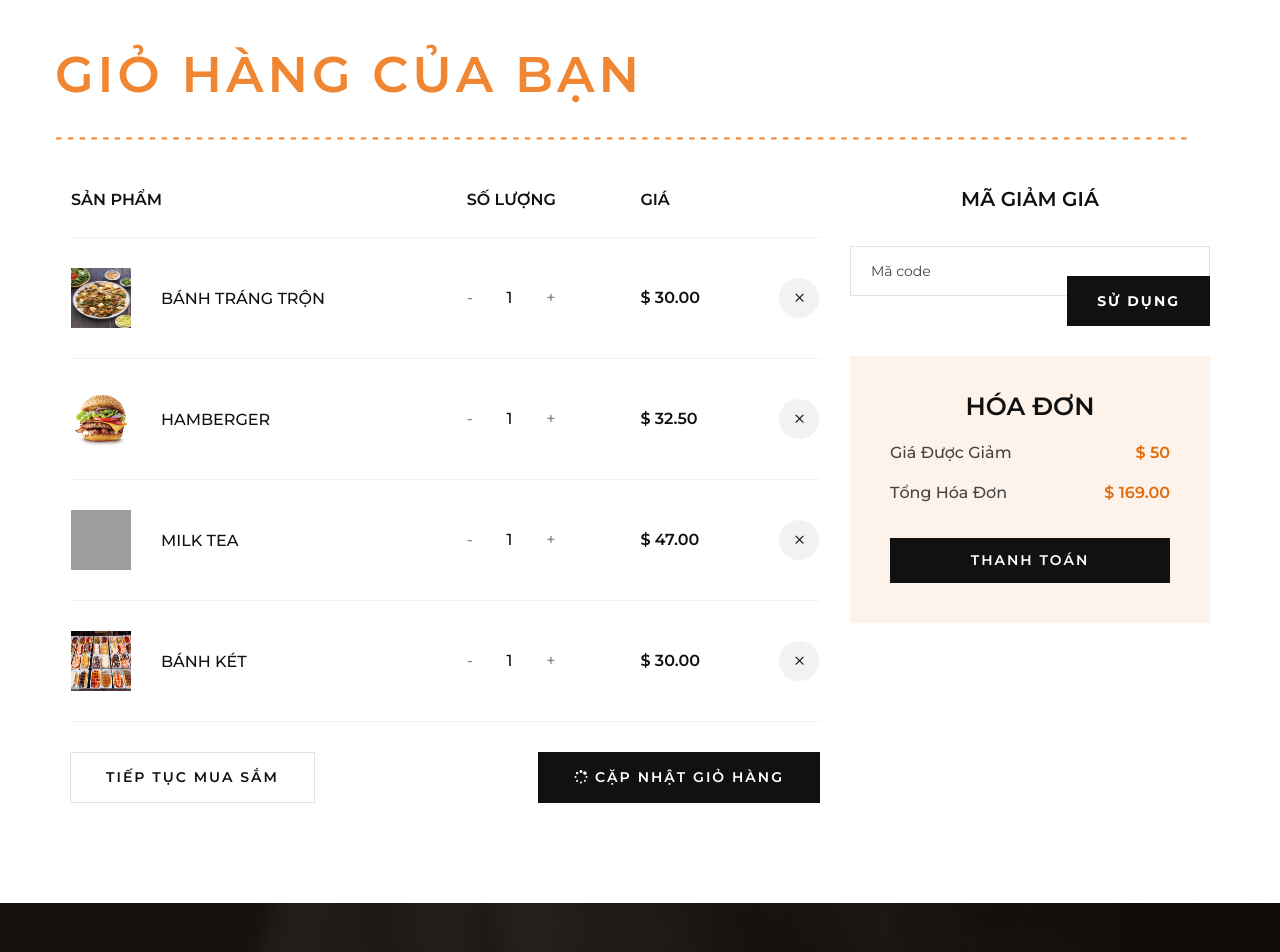
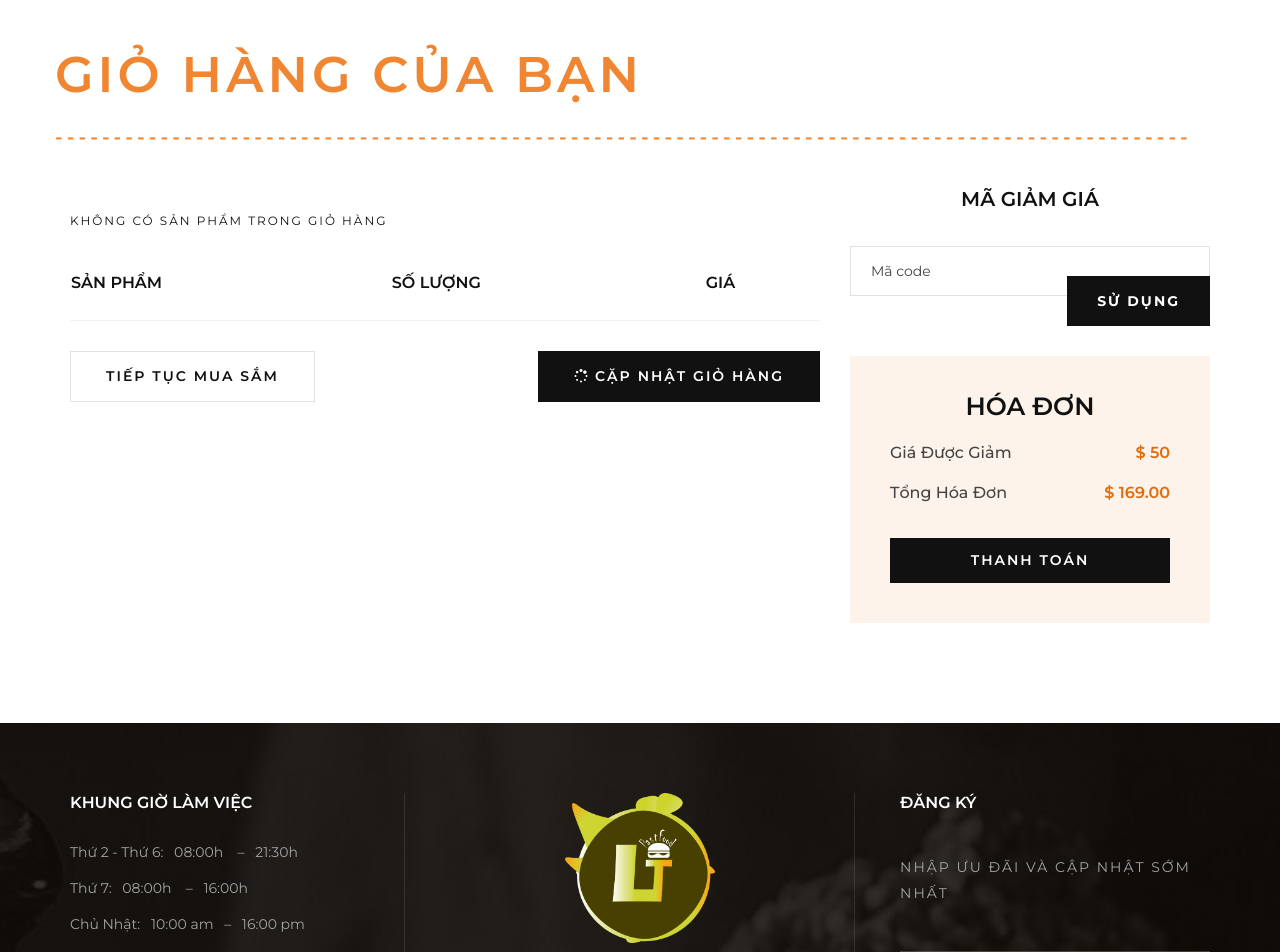
Before and after one commit to MinhTan211/final1, a PHP site: page /Final/pages/shopcart in a window 1280 px wide. Shown: the part 63-1015 px from the top of the page. Run offline with PHP 8.4, Linux system fonts and the light colour scheme; data that the repository does not hold is empty; grey boxes are pictures that could not be loaded.

Commit message:
Show cart

```diff
--- a/mvc/views/pages/shopcart.php
+++ b/mvc/views/pages/shopcart.php
@@ -91,82 +91,35 @@
                                 </tr>
                             </thead>
                             <tbody>
-                                <tr>
-                                    <td class="product__cart__item">
-                                        <div class="product__cart__item__pic">
-                                            <img style="width: 60px; height: 60px;" src="../public/img/img_introduce/BanhTrangTronv.jpg" alt="">
-                                        </div>
-                                        <div class="product__cart__item__text">
-                                            <h6>Bánh Tráng trộn</h6>
-                                        </div>
-                                    </td>
-                                    <td class="quantity__item">
-                                        <div class="quantity">
-                                            <div class="pro-qty">
-                                                <input type="text" value="1">
-                                            </div>
-                                        </div>
-                                    </td>
-                                    <td class="cart__price">$ 30.00</td>
-                                    <td class="cart__close"><span class="icon_close"></span></td>
-                                </tr>
-                                <tr>
-                                    <td class="product__cart__item">
-                                        <div class="product__cart__item__pic">
-                                            <img style="width: 60px; height: 60px;" src="../public/img/img_introduce/hamberger.jpg" alt="">
-                                        </div>
-                                        <div class="product__cart__item__text">
-                                            <h6>Hamberger</h6>
-                                        </div>
-                                    </td>
-                                    <td class="quantity__item">
-                                        <div class="quantity">
-                                            <div class="pro-qty">
-                                                <input type="text" value="1">
-                                            </div>
-                                        </div>
-                                    </td>
-                                    <td class="cart__price">$ 32.50</td>
-                                    <td class="cart__close"><span class="icon_close"></span></td>
-                                </tr>
-                                <tr>
-                                    <td class="product__cart__item">
-                                        <div class="product__cart__item__pic">
-                                            <img style="width: 60px; height: 60px;" src="../public/img/img_introduce/tea.png" alt="">
-                                        </div>
-                                        <div class="product__cart__item__text">
-                                            <h6>Milk Tea</h6>
-                                        </div>
-                                    </td>
-                                    <td class="quantity__item">
-                                        <div class="quantity">
-                                            <div class="pro-qty">
-                                                <input type="text" value="1">
-                                            </div>
-                                        </div>
-                                    </td>
-                                    <td class="cart__price">$ 47.00</td>
-                                    <td class="cart__close"><span class="icon_close"></span></td>
-                                </tr>
-                                <tr>
-                                    <td class="product__cart__item">
-                                        <div class="product__cart__item__pic">
-                                            <img style="width: 60px; height: 60px;" src="../public/img/img_produce/banhket.jpg" alt="">
-                                        </div>
-                                        <div class="product__cart__item__text">
-                                            <h6>Bánh Két</h6>
-                                        </div>
-                                    </td>
-                                    <td class="quantity__item">
-                                        <div class="quantity">
-                                            <div class="pro-qty">
-                                                <input type="text" value="1">
-                                            </div>
-                                        </div>
-                                    </td>
-                                    <td class="cart__price">$ 30.00</td>
-                                    <td class="cart__close"><span class="icon_close"></span></td>
-                                </tr>
+                                <?php
+                                    $model = $this->model('ProductModel');
+                                    if(!isset($_SESSION['cart']))
+                                        echo '<tr><p>Không có sản phẩm trong giỏ hàng</p></tr>';
+                                    else{
+                                        foreach($_SESSION['cart'] as $id => $value){
+                                            $row = $model->ChitietSP($id)->fetch_row();
+                                        }
+                                    //     echo '<tr>
+                                    //     <td class="product__cart__item">
+                                    //         <div class="product__cart__item__pic">
+                                    //             <img style="width: 60px; height: 60px;" src="../public/img/img_introduce/BanhTrangTronv.jpg" alt="">
+                                    //         </div>
+                                    //         <div class="product__cart__item__text">
+                                    //             <h6>Bánh Tráng trộn</h6>
+                                    //         </div>
+                                    //     </td>
+                                    //     <td class="quantity__item">
+                                    //         <div class="quantity">
+                                    //             <div class="pro-qty">
+                                    //                 <input type="text" value="1">
+                                    //             </div>
+                                    //         </div>
+                                    //     </td>
+                                    //     <td class="cart__price">$ 30.00</td>
+                                    //     <td class="cart__close"><span class="icon_close"></span></td>
+                                    // </tr>';
+                                    }
+                                ?>
                             </tbody>
                         </table>
                     </div>
```
Also changed, not shown: mvc/views/pages/cart.php (+4 -6 lines).
